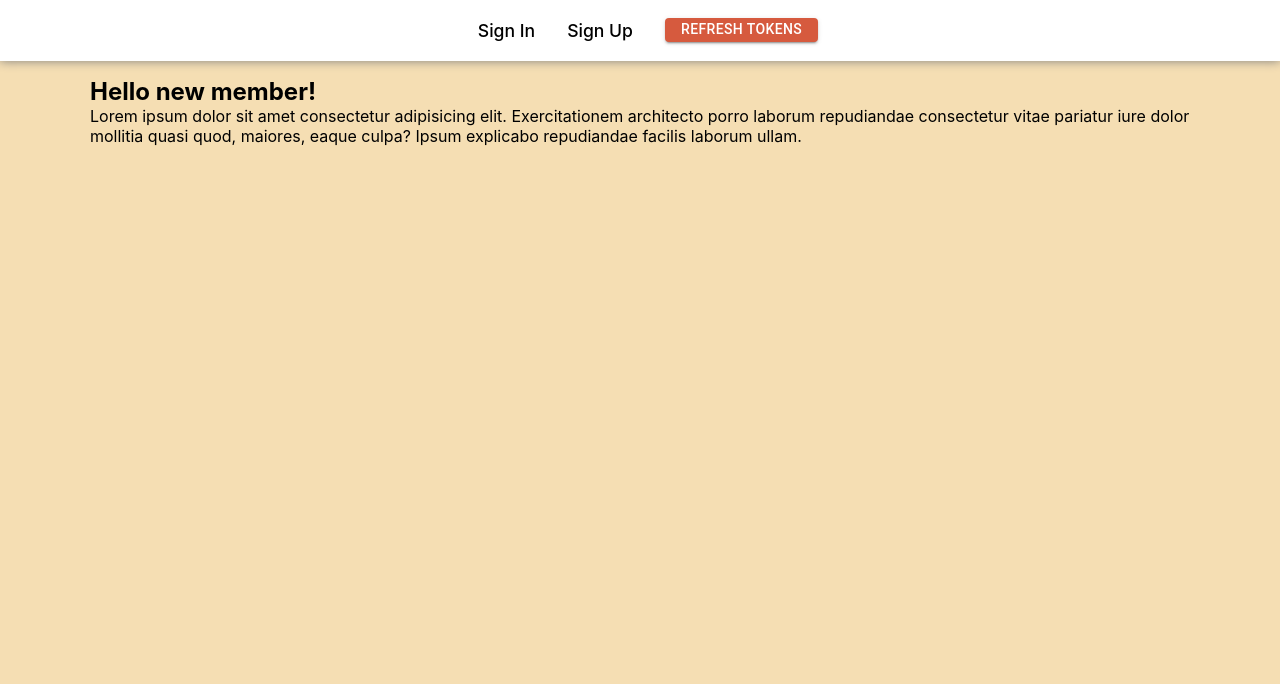
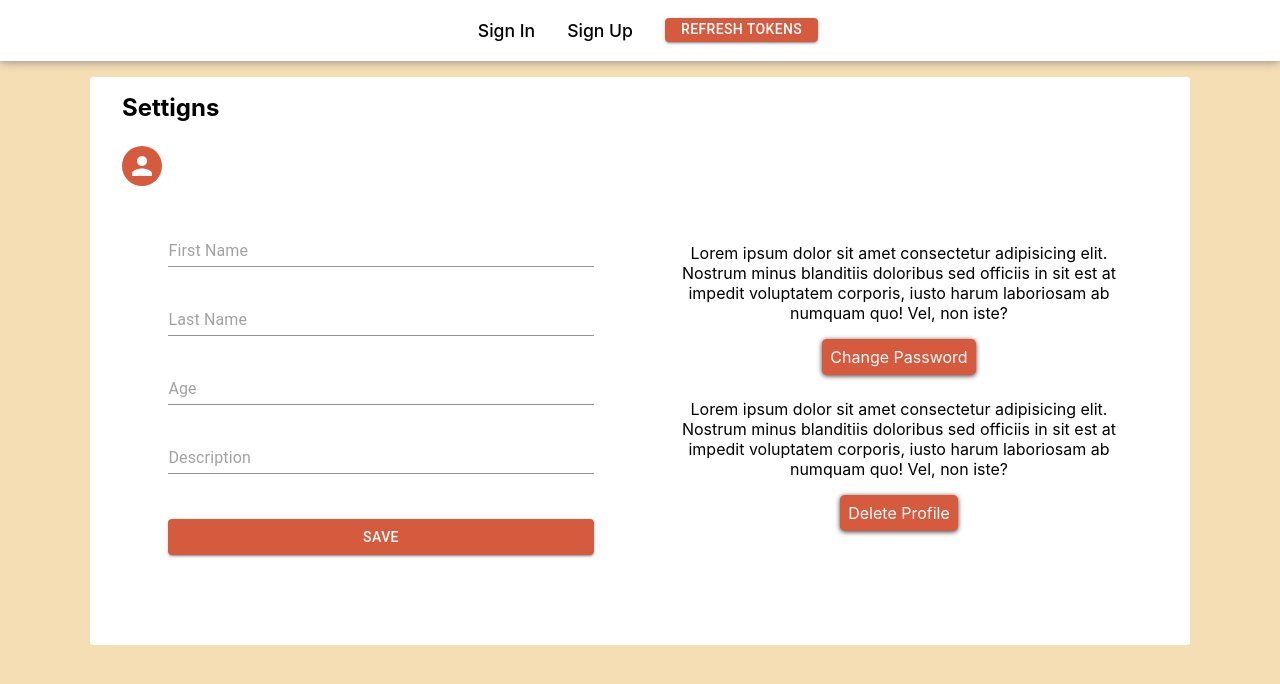
Before and after one commit to BeWoler/Corporate_Portal-frontend, a React (Create React App) app: page /settings in a window 1280 px wide. Shown: the top 684 px of the page. Built offline with nearby package versions, Linux system fonts and the light colour scheme; no server answers; sample sign-in values are in the browser's storage.

Commit message:
added delete profile service & created basis for the futurechanges

```diff
--- /dev/null
+++ b/src/Pages/UserSettings.tsx
@@ -0,0 +1,92 @@
+import React, { FC, useContext, useState } from "react";
+import "../styles/userSettings.css"
+import { Button, Input, Avatar } from "@mui/material";
+import { Context } from "../index";
+import { Link } from "react-router-dom";
+
+const UserSettings: FC = () => {
+  const { store } = useContext(Context);
+  const [fName, setFName] = useState<string>();
+  const [LName, setLName] = useState<string>();
+  const [age, setAge] = useState<string>();
+  const [descirption, setDescription] = useState<string>();
+
+  return (
+    <div className="settings__container">
+      <h2 className="settings__title">Settigns</h2>
+      <div className="settings__info">
+      <Avatar
+        sx={{
+          marginRight: "1rem",
+          bgcolor: "#D65A3E",
+        }}
+      ></Avatar>
+      {store.user.email}
+      </div>
+      <div className="settings__box">
+      <form className="settings__form">
+        <Input
+        onChange={(e) => setFName(e.target.value)}
+          placeholder="First Name"
+          type="text"
+          sx={{
+            margin: "1.5rem 1.3rem 0.8rem 1.3rem",
+            ":after": { borderBottom: "2px solid #D65A3E" },
+          }}
+        />
+        <Input
+        onChange={(e) => setLName(e.target.value)}
+          placeholder="Last Name"
+          type="text"
+          sx={{
+            margin: "1.5rem 1.3rem 0.8rem 1.3rem",
+            ":after": { borderBottom: "2px solid #D65A3E" },
+          }}
+        />
+        <Input
+        onChange={(e) => setAge(e.target.value)}
+          placeholder="Age"
+          type="text"
+          sx={{
+            margin: "1.5rem 1.3rem 0.8rem 1.3rem",
+            ":after": { borderBottom: "2px solid #D65A3E" },
+          }}
+        />
+        <Input
+        onChange={(e) => setDescription(e.target.value)}
+          placeholder="Description"
+          type="text"
+          sx={{
+            margin: "1.5rem 1.3rem 0.8rem 1.3rem",
+            ":after": { borderBottom: "2px solid #D65A3E" },
+          }}
+        />
+        <Button
+          variant="contained"
+          sx={{
+            margin: "2rem 1.3rem 2rem 1.3rem",
+            backgroundColor: "#D65A3E",
+            ":hover": {
+              backgroundColor: "#B04A33",
+            },
+          }}
+        >
+          Save
+        </Button>
+      </form>
+      <form className="settings__form">
+      <p className="settings__paragraph">
+          Lorem ipsum dolor sit amet consectetur adipisicing elit. Nostrum minus blanditiis doloribus sed officiis in sit est at impedit voluptatem corporis, iusto harum laboriosam ab numquam quo! Vel, non iste?
+        </p>
+        <Link className="settings__btn" to="changepass">Change Password</Link>
+        <p className="settings__paragraph">
+          Lorem ipsum dolor sit amet consectetur adipisicing elit. Nostrum minus blanditiis doloribus sed officiis in sit est at impedit voluptatem corporis, iusto harum laboriosam ab numquam quo! Vel, non iste?
+        </p>
+        <Link className="settings__btn" to="#" onClick={() => store.delete()}>Delete Profile</Link>
+      </form>
+      </div>
+    </div>
+  );
+};
+
+export default UserSettings;
--- a/src/components/UserBar.tsx
+++ b/src/components/UserBar.tsx
@@ -1,16 +1,19 @@
 import { Avatar } from "@mui/material";
-import { FC, useContext } from "react";
+import { FC, useContext, useState } from "react";
+import { Link } from "react-router-dom";
 import { Context } from "../index";
 import "../styles/userBar.css";
 
 const UserBar: FC = () => {
   const { store } = useContext(Context);
+  const [open, setOpen] = useState(false);
 
   return (
     <div className="userBar__container">
       {store.user.email}
       <Avatar
-        onClick={() => store.logout()}
+        onClick={() => open ? setOpen(false) : setOpen(true)}
+        className="avatar"
         sx={{
           cursor: "pointer",
           width: "30px",
@@ -19,6 +22,11 @@
           bgcolor: "#D65A3E",
         }}
       ></Avatar>
+      <ul className={open ? "menu__ul open" : "menu__ul close"}>
+        <li className="menu__li"><Link to={`${store.user.username}/profile`}>Profile</Link></li>
+        <li className="menu__li"><Link to="settings">Settings</Link></li>
+        <li className="menu__li" onClick={() => store.logout()}><Link to="#">Logout</Link></li>
+      </ul>
     </div>
   );
 };
--- a/src/routes/AppRouter.tsx
+++ b/src/routes/AppRouter.tsx
@@ -7,19 +7,20 @@
 import RegistrationPage from "../Pages/RegistrationPage";
 import PrivateComponent from "../Pages/PrivateComponent";
 import AllUsers from "../Pages/AllUsers";
+import UserSettings from "../Pages/UserSettings";
 
 const AppRouter = () => {
   const { store } = useContext(Context);
 
   const RequireAuth = ({ children }: { children: JSX.Element }) => {
-    if (!store.isAuth) {
+    if (!localStorage.getItem("token")) {
       return <Navigate to="/login" />;
     }
     return children;
   };
 
   const AfterAuth = ({ children }: { children: JSX.Element }) => {
-    if (store.isAuth) {
+    if (localStorage.getItem("token")) {
       return <Navigate to="/" />;
     }
     return children;
@@ -28,38 +29,11 @@
   return (
     <Routes>
       <Route path="/" element={<Layout />}>
-        <Route
-          path="private"
-          element={
-            <RequireAuth>
-              <PrivateComponent />
-            </RequireAuth>
-          }
-        />
-        <Route
-          path="users"
-          element={
-            <RequireAuth>
-              <AllUsers />
-            </RequireAuth>
-          }
-        />
-        <Route
-          path="login"
-          element={
-            <AfterAuth>
-              <LoginPage />
-            </AfterAuth>
-          }
-        />
-        <Route
-          path="registration"
-          element={
-            <AfterAuth>
-              <RegistrationPage />
-            </AfterAuth>
-          }
-        />
+        <Route path="private" element={<RequireAuth><PrivateComponent /></RequireAuth>}/>
+        <Route path="users" element={<RequireAuth><AllUsers /></RequireAuth>}/>
+        <Route path="login" element={<AfterAuth><LoginPage /></AfterAuth>}/>
+        <Route path="registration" element={<AfterAuth><RegistrationPage /></AfterAuth>}/>
+        <Route path="settings" element={<RequireAuth><UserSettings /></RequireAuth>}/>
         <Route index element={<MainPage />} />
         <Route path="*" element={<MainPage />} />
       </Route>
--- /dev/null
+++ b/src/services/DeleteService.ts
@@ -0,0 +1,7 @@
+import api from "../http/axios";
+
+export default class DeleteService {
+  static async delete(): Promise<void> {
+    return api.post("/delete");
+  }
+}
--- a/src/store/store.ts
+++ b/src/store/store.ts
@@ -6,6 +6,7 @@
 import LogoutService from "../services/LogoutService";
 import { AuthResponse } from "../models/response/authResponse";
 import { API_URL } from "../http/axios";
+import DeleteService from "../services/DeleteService";
 
 export default class Store {
   user = {} as User;
@@ -45,6 +46,17 @@
           this.setError(err.response.data.message);
           setTimeout(() => this.setError(null), 2500);
         });
+    } catch (e) {
+      console.log(e);
+    }
+  }
+
+  async delete() {
+    try {
+      await DeleteService.delete();
+      localStorage.removeItem("token");
+      this.setAuth(false);
+      this.setUser({} as User);
     } catch (e) {
       console.log(e);
     }
--- a/src/styles/userBar.css
+++ b/src/styles/userBar.css
@@ -1,6 +1,35 @@
 .userBar__container {
   display: flex;
+  position: relative;
   flex-direction: row;
   align-items: center;
   justify-content: center;
 }
+
+.menu__ul {
+  position: absolute;
+  list-style: none;
+  top: 2.8rem;
+  left: 11rem;
+  background-color: #fff;
+  border-radius: 0.4rem;
+  box-shadow: 0px 3px 10px #3d3d3d;
+  transition: all ease .2s;
+}
+
+.menu__li {
+  margin: 1rem 2rem;
+  cursor: pointer;
+}
+
+.open {
+  visibility: visible;
+  opacity: 1;
+  transform: translateX(0.8rem);
+}
+
+.close {
+  visibility: hidden;
+  opacity: 0;
+  transform: translateX(2rem);
+}
--- /dev/null
+++ b/src/styles/userSettings.css
@@ -0,0 +1,49 @@
+.settings__container {
+  display: flex;
+  flex-direction: column;
+  background-color: #fff;
+  border-radius: 0.2rem;
+  padding: 1rem 2rem 2rem 2rem;
+}
+
+.settings__title {
+  margin: 0 0 1.5rem 0;
+}
+
+.settings__info {
+  display: flex;
+  flex-direction: row;
+  align-items: center;
+}
+
+.settings__form {
+  display: flex;
+  flex-direction: column;
+  width: 40rem;
+  padding: 1.6rem;
+}
+
+.settings__box {
+  display: flex;
+  flex-direction: row;
+  justify-content: center;
+  align-items: center;
+}
+
+.settings__paragraph {
+  text-align: center;
+}
+
+.settings__btn {
+  padding: 0.5rem;
+  border-radius: 0.3rem;
+  color: #fff;
+  box-shadow: 0px 1px 5px #3d3d3d;
+  margin: 1rem auto 1.5rem auto;
+  background-color: #D65A3E;
+  transition: all ease .2s;
+}
+
+.settings__btn:hover {
+  background-color: #B04A33;
+}
```
Also changed, not shown: src/services/ChangePasswordService.ts (added, +9 -0 lines), src/services/EditProfileService.ts (added, +9 -0 lines).
